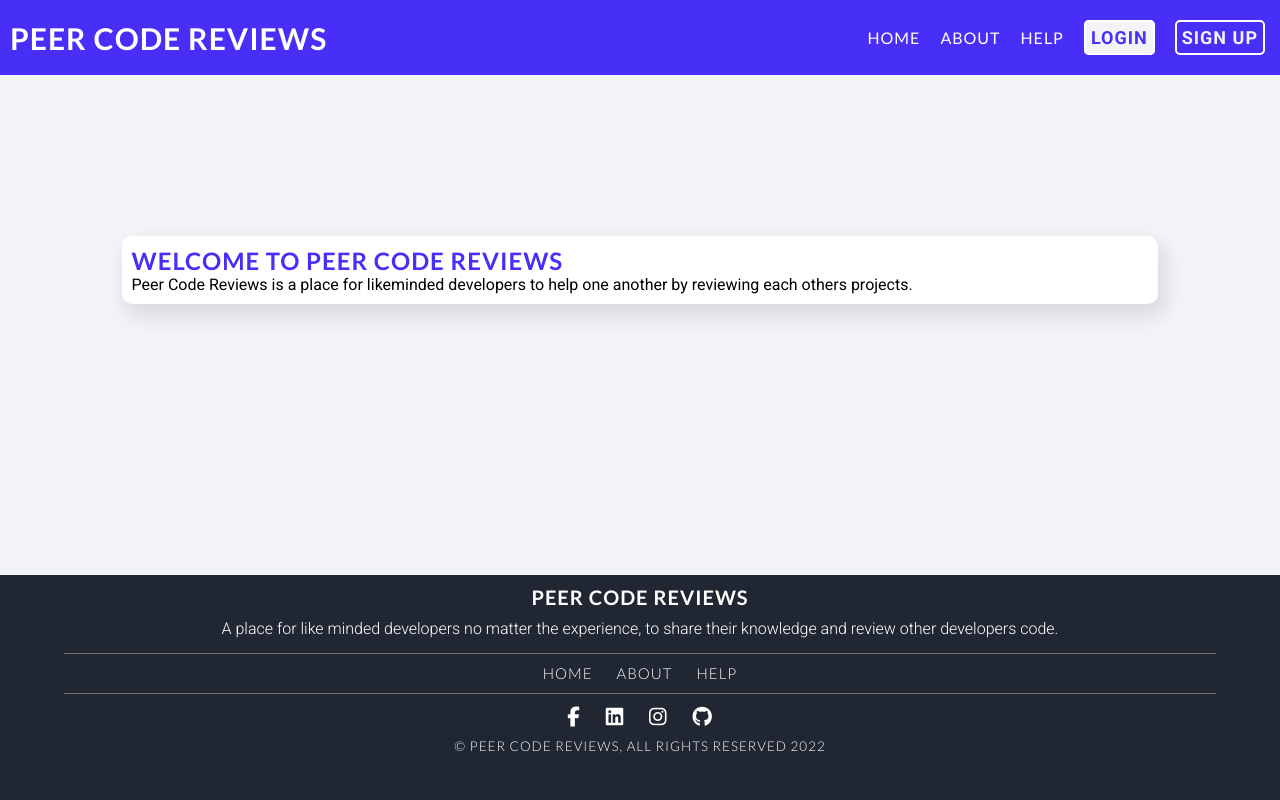
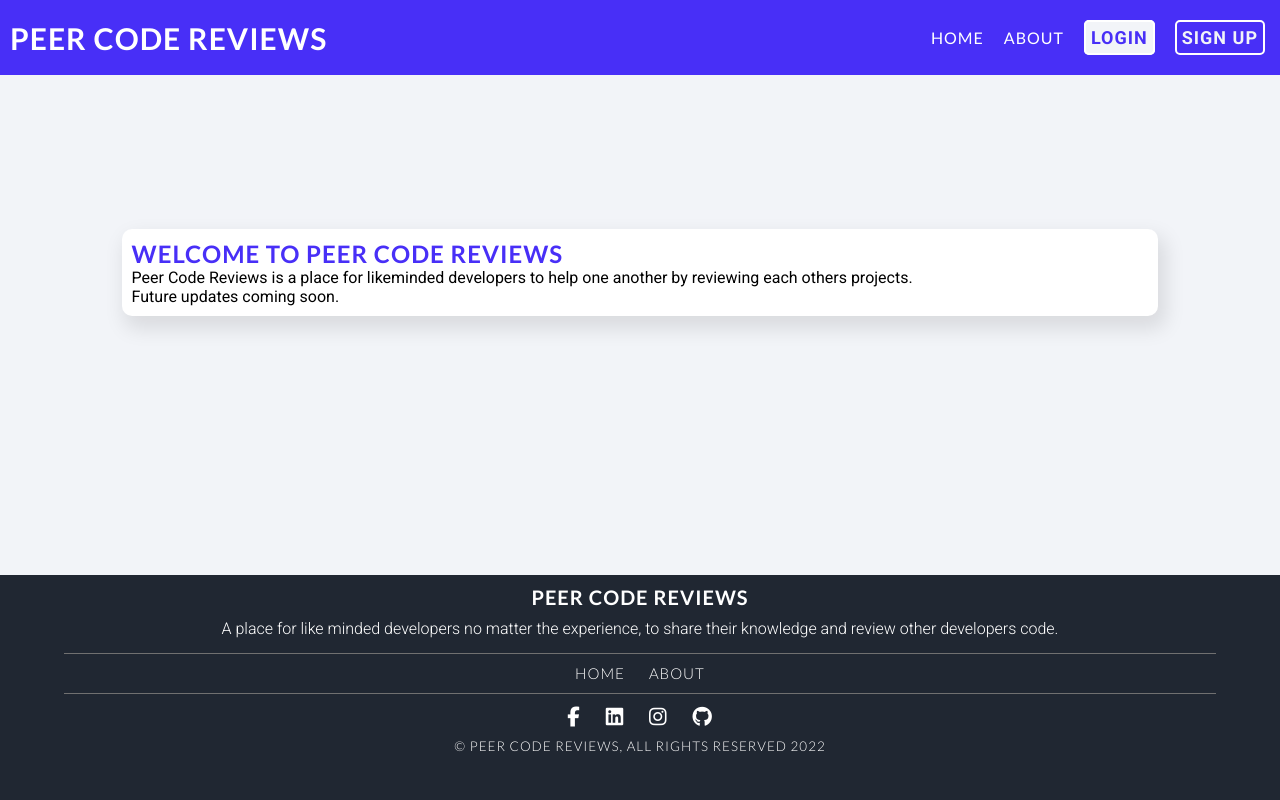
Before and after one commit to roomacarthur/pcr, a Django app: page /about/ in a window 1280 px wide. Run offline with Django 3.2, Linux system fonts and the light colour scheme; some libraries are stand-ins or nearby versions.

Commit message:
removed help page(template, view, urlpattern and links

```diff
--- a/posts/urls.py
+++ b/posts/urls.py
@@ -4,7 +4,6 @@ from . import views
 urlpatterns = [
     path('', views.AllPosts.as_view(), name="homepage"),
     path('about/', views.about, name="about-page"),
-    path('help/', views.help, name="help-page"),
     path('new_post/', views.NewPost.as_view(), name="new-post"),
     path('new_review/', views.NewReview.as_view(), name="new-review"),
     path('<slug:slug>/', views.PostDetail.as_view(), name="post-details"),
--- a/posts/views.py
+++ b/posts/views.py
@@ -13,10 +13,6 @@ from .forms import PostForm, ReviewForm
 
 def about(request):
     return render(request, 'posts/about.html')
-
-
-def help(request):
-    return render(request, 'posts/help.html')
 
 
 # all posts view, used within all_posts.html
--- a/templates/base.html
+++ b/templates/base.html
@@ -41,7 +41,6 @@
         <ul>
           <li><a href="{% url 'homepage' %}">Home</a></li>
           <li><a href="{% url 'about-page' %}">About</a></li>
-          <li><a href="{% url 'help-page' %}">Help</a></li>
           <!--Only show if user is authenticated(logged in)-->
           {% if user.is_authenticated %}
           <li><a class="create-btn" href="{% url 'new-post' %}"><i class="fa-solid fa-plus"></i> Create</a></li>
@@ -61,7 +60,6 @@
         <ul class="mobile-nav">
           <li><a href="{% url 'homepage' %}">Home</a></li>
           <li><a href="{% url 'about-page' %}">About</a></li>
-          <li><a href="{% url 'help-page' %}">Help</a></li>
           <!--Only show if user is authenticated(logged in)-->
           {% if user.is_authenticated %}
           <li><a class="create-btn" href="{% url 'new-post' %}"><i class="fa-solid fa-plus"></i></a></li>
@@ -102,7 +100,6 @@
         <ul>
           <li><a href="{% url 'homepage'%}">Home</a></li>
           <li><a href="{% url 'about-page'%}">About</a></li>
-          <li><a href="{% url 'help-page'%}">Help</a></li>
         </ul>
       </div>
       <div class="line-break"></div>
--- a/templates/posts/about.html
+++ b/templates/posts/about.html
@@ -8,5 +8,6 @@ About
     <p>
         Peer Code Reviews is a place for likeminded developers to help one another by reviewing each others projects.
     </p>
+    <p>Future updates coming soon.</p>
 </div>
 {%endblock%}
```
Also changed, not shown: templates/posts/help.html (deleted, +0 -9 lines).
